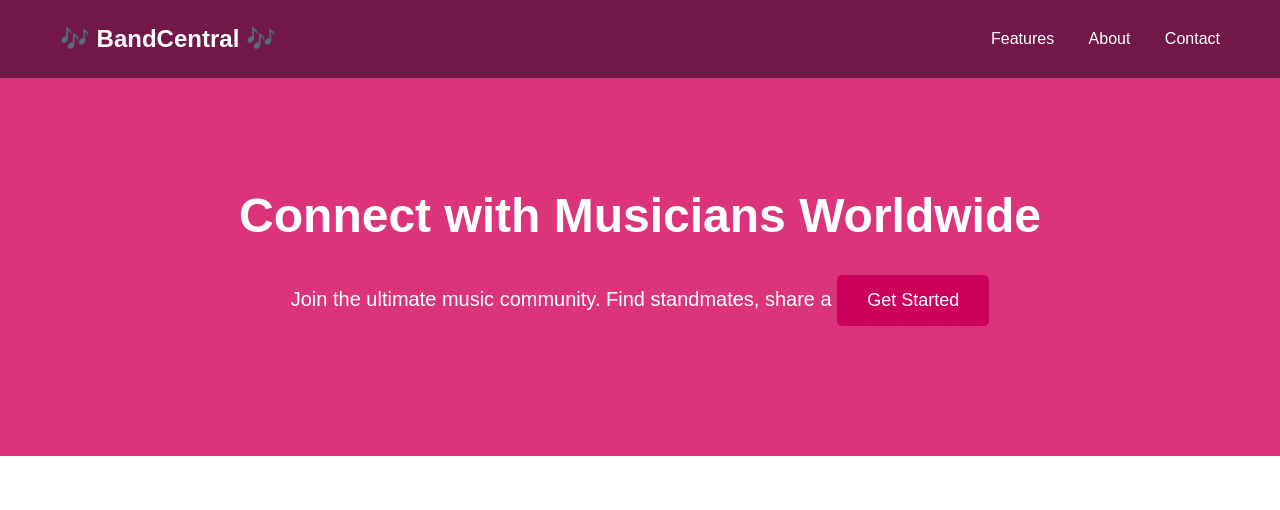
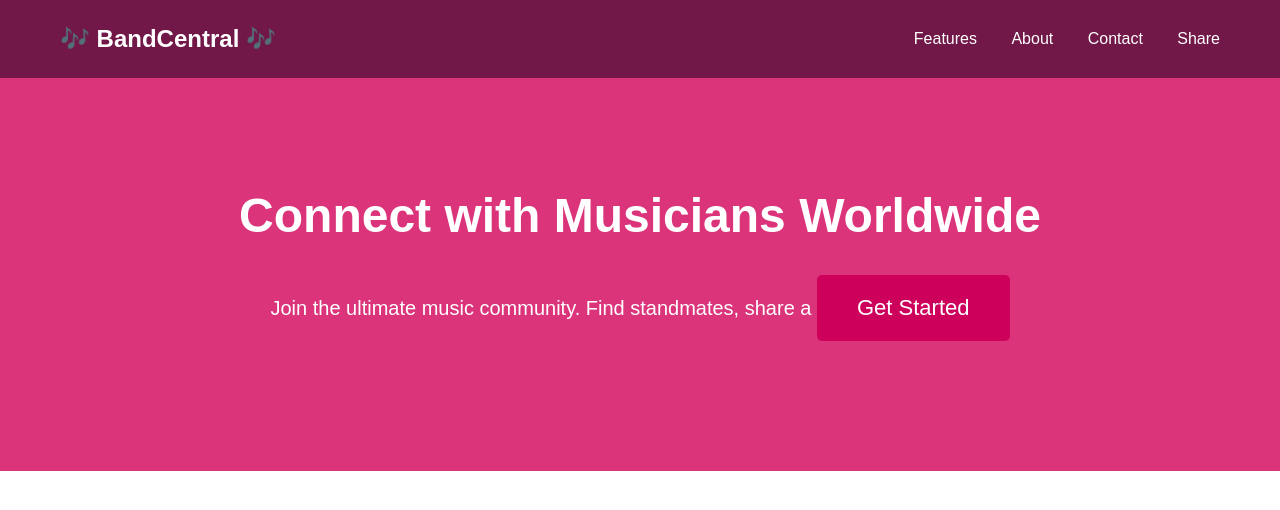
Before and after one commit to anyasingh03/unit2-EOU-proj, a plain HTML site: page gamehub project/index.html in a window 1280 px wide. Drawn offline with Linux system fonts and the light colour scheme.

Commit message:
finished lesson 6

```diff
--- a/gamehub project/index.html
+++ b/gamehub project/index.html
@@ -17,6 +17,7 @@
                 <a href="#features">Features</a>
                 <a href="#about">About</a>
                 <a href="#contact">Contact</a>
+                <a href="#share">Share</a>
             </nav>
         </div>
     </header>
--- a/gamehub project/style.css
+++ b/gamehub project/style.css
@@ -71,8 +71,8 @@ HERO SECTION
 BUTTONS
 =================================== */
 .btn {
-    padding: 15px 30px;
-    font-size: 18px;
+    padding: 20px 40px;
+    font-size: 22px;
     border: none;
     border-radius: 5px;
     cursor: pointer;
```
